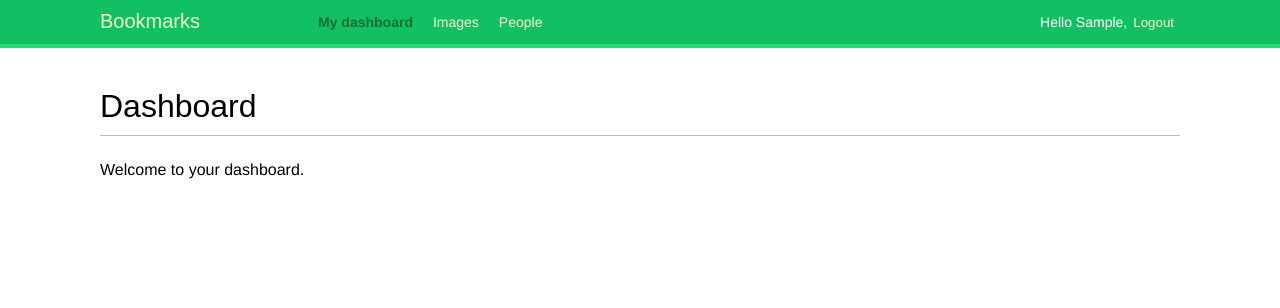
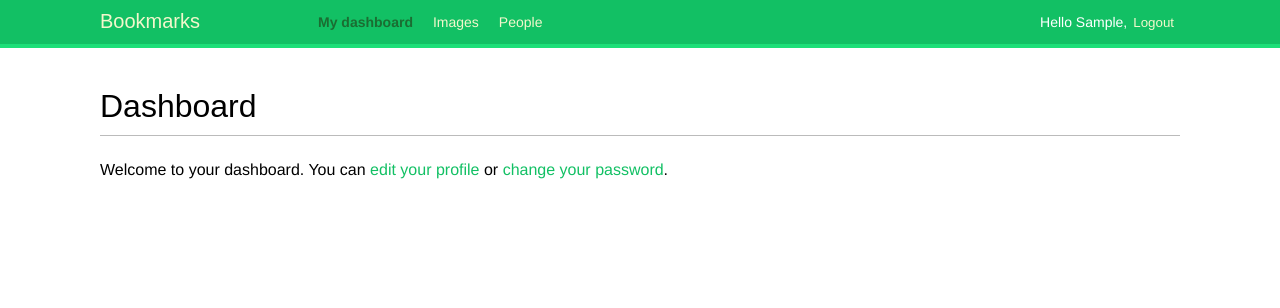
Before and after one commit to Filichkin/bookmarks, a Django app: page /account/ in a window 1280 px wide. Shown: the top 308 px of the page. Run offline with Django 5.2, Linux system fonts and the light colour scheme; the visitor is signed in with stand-in values (Sample User, id 1); some web fonts are replaced.

Commit message:
change dashboard.html

```diff
--- a/bookmarks/account/templates/account/dashboard.html
+++ b/bookmarks/account/templates/account/dashboard.html
@@ -4,5 +4,8 @@
 
 {% block content %}
   <h1>Dashboard</h1>
-	<p>Welcome to your dashboard.</p>
+	<p>Welcome to your dashboard. You can <a href="{% url "edit" %}">edit your
+profile</a> or <a href="{% url "password_change" %}">change your password</a>.
+
+	</p>
 	{% endblock %}
```
